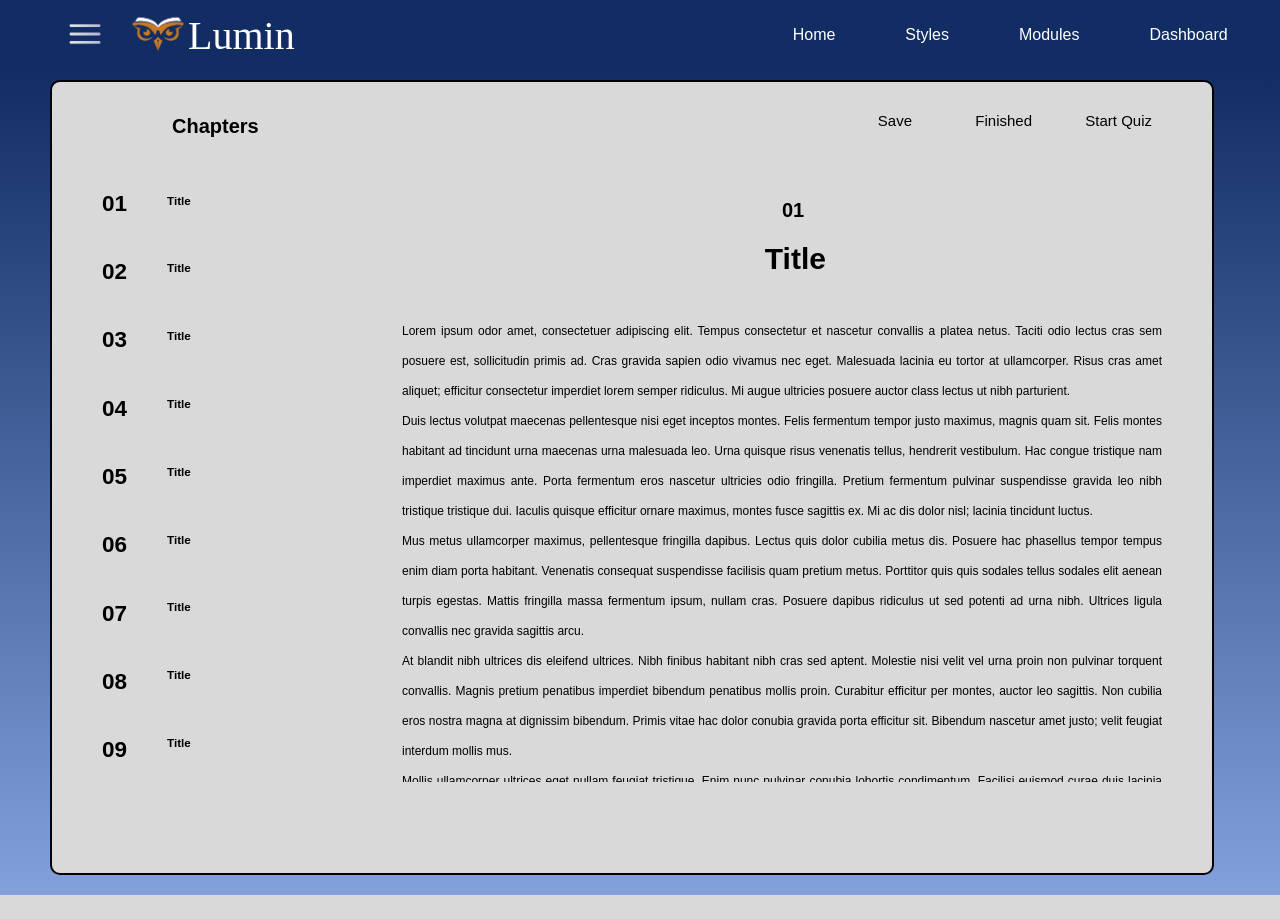
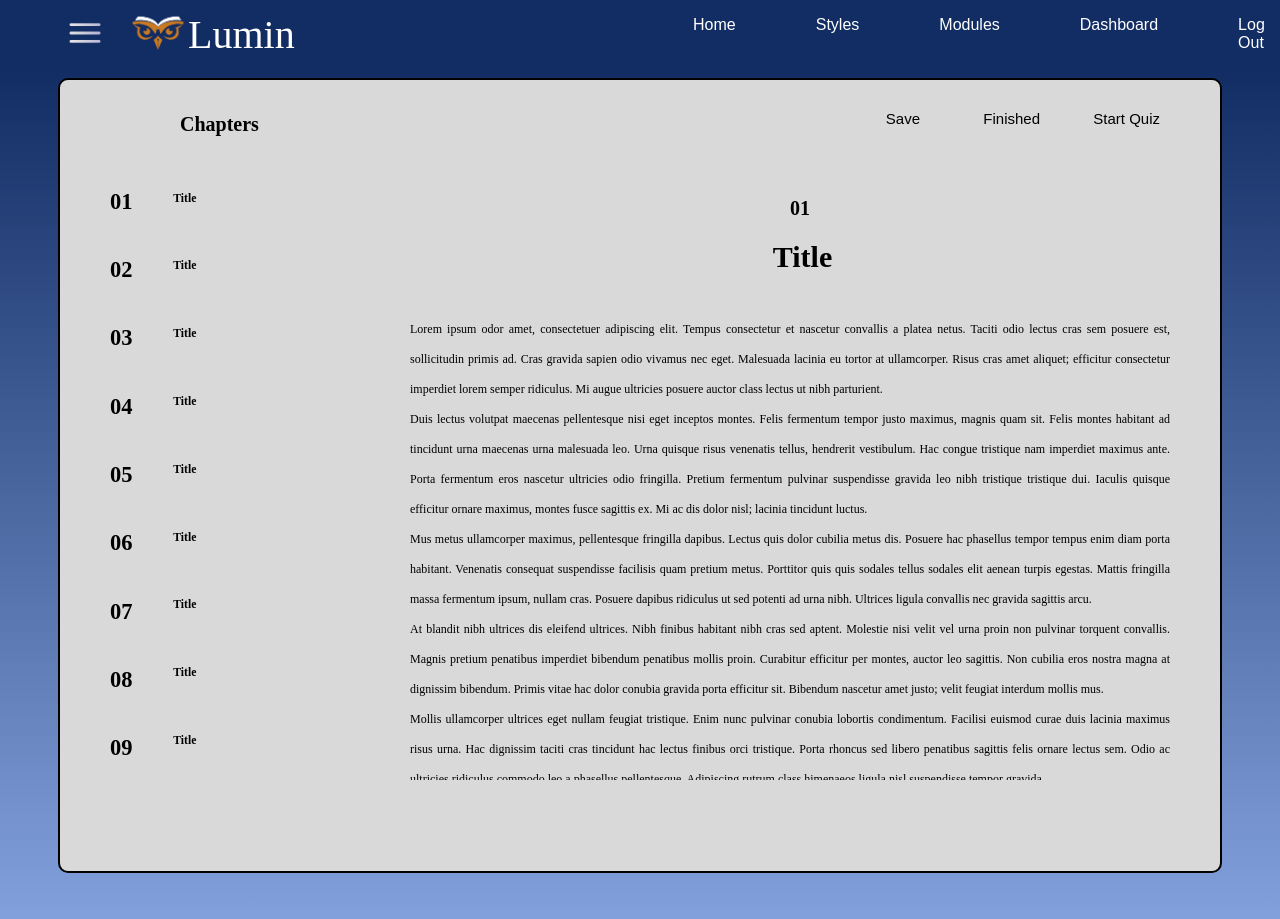
Before and after one commit to matthewybamit/Smartedu, a PHP site: page /read.html in a window 1280 px wide. Before the commit the page ends 895 px from the top, so only its background shows below. Run offline with PHP 8.4, Linux system fonts and the light colour scheme.

Commit message:
first adjustment

```diff
--- a/css/landing.css
+++ b/css/landing.css
@@ -4,11 +4,6 @@ body {
     background-color: #f4f4f4;
     color: #333;
 }
-
-
-
-
-
 
 .hero {
     height: 650px;
--- a/css/navbar.css
+++ b/css/navbar.css
@@ -17,7 +17,7 @@ nav {
     align-items: center;
 
 }
-.home1, .style1 {
+.home1, .style1, .modules1, .dashboard1 {
     color: #C97920;
 }
 nav ul {
--- a/css/read.css
+++ b/css/read.css
@@ -1,10 +1,3 @@
-body {
-    font-family: Arial, sans-serif;
-    margin: 0;
-    padding: 0;
-    background-color: #f4f4f4;
-    color: #333;
-}
 
 header {
     height: auto;
@@ -13,37 +6,7 @@ header {
 
 }
 
-nav {
-    display: flex;
 
-    align-items: center;
-
-}
-
-nav ul {
-    margin-left: 35%;
-    list-style: none;
-    display: flex;
-    gap: 50px;
-}
-
-
-nav ul li {
-    padding: 10px;
-    transition: background-color 0.3s ease, color 0.3s ease;
-}
-
-
-nav ul li a {
-    text-decoration: none;
-    color: black;
-    transition: color 0.3s ease;
-}
-
-
-nav ul li:hover a {
-    color: #C97920;
-}
 .image-button {
     position: absolute;
     border: none;
@@ -76,10 +39,11 @@ nav ul li a {
     font-size: 16px;
 }
 .background{
+    padding-bottom: 2%;
     position:relative;
     height: 825px;
     display: flex;
-    justify-content: space-between;
+    justify-content: center;
     background: linear-gradient(to bottom,#122D64, #82A0DC);
     color: white;
 }
--- a/js/carouselvid.js
+++ b/js/carouselvid.js
@@ -4,7 +4,7 @@ document.addEventListener("DOMContentLoaded", () => {
     const nextBtn = document.querySelector(".next");
 
     let scrollAmount = 0;
-    const step = 300; // Adjust based on video item width
+    const step = 300;
 
     nextBtn.addEventListener("click", () => {
         carousel.scrollTo({
--- a/landing_login.html
+++ b/landing_login.html
@@ -20,9 +20,9 @@
             <ul>
                 <li><a href="#" class="home1">Home</a></li>
                 <li><a href="styles.html">Styles</a></li>
-                <li><a href="#">Modules</a></li>
+                <li><a href="MODULES.HTML">Modules</a></li>
                 <li><a href="#">Dashboard</a></li>
-                <li><a href="#">Log out</a></li>
+                <li><a href="#">Log Out</a></li>
             </ul>
         </nav>
     </header>
--- a/landing_logout.html
+++ b/landing_logout.html
@@ -20,9 +20,9 @@
             <ul>
                 <li><a href="#" class="home1">Home</a></li>
                 <li><a href="styles.html">Styles</a></li>
-                <li><a href="#">Modules</a></li>
+                <li><a href="MODULES.HTML">Modules</a></li>
                 <li><a href="#">Dashboard</a></li>
-                <li><a href="#">Log in</a></li>
+                <li><a href="#">Log In</a></li>
             </ul>
         </nav>
     </header>
--- a/read.html
+++ b/read.html
@@ -5,6 +5,7 @@
     <meta name="viewport" content="width=device-width, initial-scale=1.0">
     <title>Simple Website</title>
     <link rel="stylesheet" href="CSS/read.css">
+    <link rel="stylesheet" href="css/navbar.css">
 </head>
 <body>
 
@@ -17,10 +18,12 @@
             <img src="photos/orange.png"  class="logowl">
             <div class="logo">Lumin</div>
             <ul>
-                <li><a href="#">Home</a></li>
-                <li><a href="#">Styles</a></li>
-                <li><a href="#">Modules</a></li>
+                <li><a href="landing_login.html">Home</a></li>
+                <li><a href="styles.html">Styles</a></li>
+                <li><a href="MODULES.HTML">Modules</a></li>
                 <li><a href="#">Dashboard</a></li>
+                <li><a href="#">Log Out</a></li>
+
 
             </ul>
 
--- a/styles.html
+++ b/styles.html
@@ -21,7 +21,7 @@
             <ul>
                 <li><a href="landing_login.html" >Home</a></li>
                 <li><a href="#" class="style1">Styles</a></li>
-                <li><a href="#">Modules</a></li>
+                <li><a href="MODULES.HTML">Modules</a></li>
                 <li><a href="#">Dashboard</a></li>
                 <li><a href="#">Log in</a></li>
             </ul>
```
Also changed, not shown: MODULES.HTML (+23 -9 lines), css/MODULES.CSS (+6 -40 lines).
